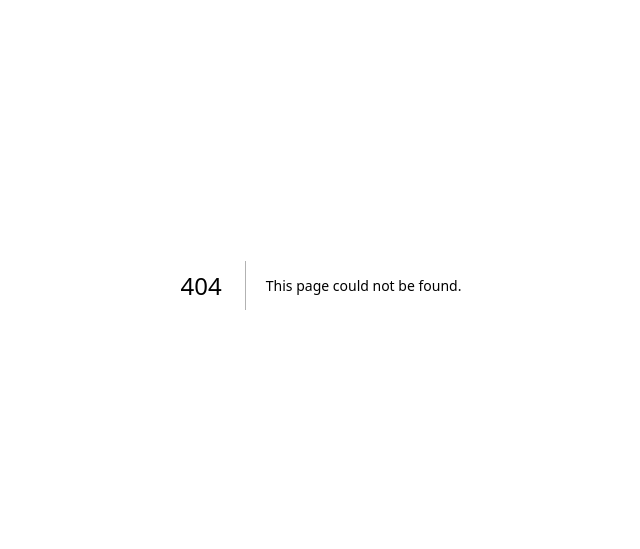
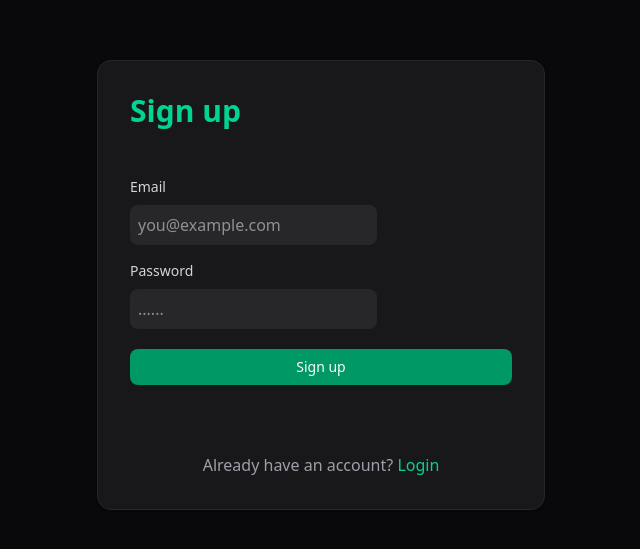
Before and after one commit to Rafael12Ma/supabase-entry, a Next.js app: page /auth/signup in a window 1280 px wide. Before the commit this address had no page. Shown: the part 115-664 px from the top of the page, without its empty margins (319-959 px from the left). Built offline with nearby package versions, Linux system fonts and the light colour scheme; no server answers.

Commit message:
auth entered

```diff
--- /dev/null
+++ b/app/auth/login/page.jsx
@@ -0,0 +1,92 @@
+"use client";
+
+import { Button } from "@/components/ui/button";
+import { Card } from "@/components/ui/card";
+import { Spinner } from "@/components/ui/spinner";
+import { createClient } from "@/lib/supabase/client";
+import Link from "next/link";
+import { useRouter } from "next/navigation";
+import { useState } from "react";
+
+export default function LoginPage() {
+  const [email, setEmail] = useState("");
+  const [password, setPassword] = useState("");
+  const [loading, setLoading] = useState(false);
+  const [error, setError] = useState(null);
+
+  const supabase = createClient();
+  const router = useRouter();
+  async function handleSubmit(e) {
+    e.preventDefault();
+    setLoading(true);
+    setError(null);
+    try {
+      const { error } = await supabase.auth.signInWithPassword({
+        email,
+        password,
+      });
+      if (error) throw error;
+      router.push("/");
+    } catch (error) {
+      setError(err instanceof Error ? err.message : "Login Failed");
+    } finally {
+      setLoading(false);
+    }
+  }
+  return (
+    <>
+      <main className="min-h-screen bg-zinc-950 flex items-center justify-center px-4">
+        <Card className={"w-full max-w-md p-8 bg-zinc-900 border-zinc-800"}>
+          <h1 className="text-3xl font-bold text-emerald-400 mb-6">Log in</h1>
+          <form onSubmit={handleSubmit}>
+            <div className="space-y-4">
+              <label className="block text-sm font-medium text-zinc-300 mb-2">
+                Email
+              </label>
+              <input
+                type="email"
+                value={email}
+                onChange={(e) => setEmail(e.target.value)}
+                placeholder="you@example.com"
+                className="bg-zinc-800  border-zinc-700 text-zinc-50 p-2 rounded-md"
+                required
+              />
+              <label className="block text-sm font-medium text-zinc-300 mb-2">
+                Password
+              </label>
+              <input
+                type="password"
+                value={password}
+                onChange={(e) => setPassword(e.target.value)}
+                placeholder="......"
+                className="bg-zinc-800 border-zinc-700 text-zinc-50 p-2 rounded-md"
+                required
+              />
+            </div>
+            {error && (
+              <div className="p-3 bg-red-900 border border-red-800 rounded text-red-400 text-sm">
+                {error}
+              </div>
+            )}
+            <Button
+              type="submit"
+              className="w-full bg-emerald-600 hover:bg-emerald-700 my-5"
+            >
+              {loading ? <Spinner /> : "Sign in"}
+            </Button>
+          </form>
+          <p className="text-center text-zinc-400 mt-6">
+            Create an account?
+            <Link
+              href="/auth/signup"
+              className="text-emerald-400 hover:text-emerald-300"
+            >
+              {" "}
+              Sign Up
+            </Link>
+          </p>
+        </Card>
+      </main>
+    </>
+  );
+}
--- /dev/null
+++ b/app/auth/logout/route.js
@@ -0,0 +1,9 @@
+import { createClient } from "@/lib/supabase/server";
+import { redirect } from "next/navigation";
+
+export async function POST() {
+    const supabase = await createClient()
+    await supabase.auth.signOut();
+
+    redirect("/auth/login")
+}
--- /dev/null
+++ b/app/auth/signup-success/page.jsx
@@ -0,0 +1,30 @@
+import { Button } from "@/components/ui/button";
+import { Card } from "@/components/ui/card";
+import Link from "next/link";
+
+export default function SignUpSuccessPage() {
+  return (
+    <>
+      <main className="min-h-screen bg-zinc-950 items-center flex justify-center px-4">
+        <Card
+          className={
+            "w-full max-w-md p-8 bg-zinc-900 border-zinc-800 text-center"
+          }
+        >
+          <h1 className="text-3xl font-bold text-emerald-400 mb-4">
+            Check your email
+          </h1>
+          <p className="text-zinc-400 mb-6">
+            We have send you a confirmation link. Please check your email to
+            verify your account.
+          </p>
+          <Link href="/auth/login">
+            <Button className="w-full cursor-pointer bg-emerald-600 hover:bg-emerald-700 ">
+              Back to Login
+            </Button>
+          </Link>
+        </Card>
+      </main>
+    </>
+  );
+}
--- /dev/null
+++ b/app/auth/signup/page.jsx
@@ -0,0 +1,100 @@
+"use client";
+
+import { Button } from "@/components/ui/button";
+import { Card } from "@/components/ui/card";
+import { Spinner } from "@/components/ui/spinner";
+import { createClient } from "@/lib/supabase/client";
+import Link from "next/link";
+import { useRouter } from "next/navigation";
+import { useState } from "react";
+
+export default function SignUpPage() {
+  const [email, setEmail] = useState("");
+  const [password, setPassword] = useState("");
+  const [loading, setLoading] = useState(false);
+  const [error, setError] = useState(null);
+
+  const router = useRouter();
+  const supabase = createClient();
+
+  async function handleSubmit(e) {
+    e.preventDefault();
+    setLoading(true);
+    setError(null);
+
+    try {
+      const { error } = await supabase.auth.signUp({
+        email,
+        password,
+        options: {
+          emailRedirectTo:
+            process.env.NEXT_PUBLIC_SUPABASE_REDIRECT_URL ||
+            window.location.origin,
+        },
+      });
+      if (error) throw error;
+      router.push("/auth/signup-success");
+    } catch (error) {
+      setError(err instanceof Error ? err.message : "Signup Failed");
+    } finally {
+      setLoading(false);
+    }
+  }
+
+  return (
+    <>
+      <main className="min-h-screen bg-zinc-950 flex items-center justify-center px-4">
+        <Card className={"w-full max-w-md p-8 bg-zinc-900 border-zinc-800"}>
+          <h1 className="text-3xl font-bold text-emerald-400 mb-6">Sign up</h1>
+          <form onSubmit={handleSubmit}>
+            <div className="space-y-4">
+              <label className="block text-sm font-medium text-zinc-300 mb-2">
+                Email
+              </label>
+              <input
+                type="email"
+                value={email}
+                onChange={(e) => setEmail(e.target.value)}
+                placeholder="you@example.com"
+                className="bg-zinc-800  border-zinc-700 text-zinc-50 p-2 rounded-md"
+                required
+              />
+              <label className="block text-sm font-medium text-zinc-300 mb-2">
+                Password
+              </label>
+              <input
+                type="password"
+                value={password}
+                onChange={(e) => setPassword(e.target.value)}
+                placeholder="......"
+                className="bg-zinc-800 border-zinc-700 text-zinc-50 p-2 rounded-md"
+                required
+              />
+            </div>
+            {error && (
+              <div className="p-3 bg-red-900 border border-red-800 rounded text-red-400 text-sm">
+                {error}
+              </div>
+            )}
+            <Button
+              type="submit"
+              className="w-full bg-emerald-600 hover:bg-emerald-700 my-5"
+            >
+              {loading ? <Spinner /> : "Sign up"}
+            </Button>
+          </form>
+          <p className="text-center text-zinc-400 mt-6">
+            Already have an account?
+            <Link
+              href="/auth/login"
+              className="text-emerald-400 hover:text-emerald-300"
+            >
+              {" "}
+              Login
+            </Link>
+          </p>
+        </Card>
+      </main>
+    </>
+  );
+}
--- a/app/page.jsx
+++ b/app/page.jsx
@@ -1,10 +1,17 @@
 import { Button } from "@/components/ui/button";
+import { createClient } from "@/lib/supabase/server";
 
-export default function Home() {
+export default async function Home() {
+  const supabase = await createClient();
+  const {
+    data: { user },
+  } = await supabase.auth.getUser();
   return (
     <div className="flex min-h-screen items-center justify-center text-white bg-black font-sans dark:bg-black">
-      <h1>Hello</h1>
-      <Button>Click me</Button>
+      <h1>Hello {user.email}</h1>
+      <form action="/auth/logout" method="post">
+        <Button>Logout</Button>
+      </form>
     </div>
   );
 }
--- /dev/null
+++ b/middleware.js
@@ -0,0 +1,19 @@
+import { createServerClient } from "@supabase/ssr";
+import { NextResponse } from "next/server";
+import { createClient } from "./lib/supabase/server";
+
+
+export async function middleware(request) {
+    const response = NextResponse.next({
+        request: {
+            headers: request.headers
+        }
+    })
+    const supabase = await createClient()
+    await supabase.auth.getUser();
+    return response;
+}
+
+export const config = {
+    matcher: ["/((?!_next/static|_next/image|faveicon.ico|.*\\.svg).*)"]
+}
```
